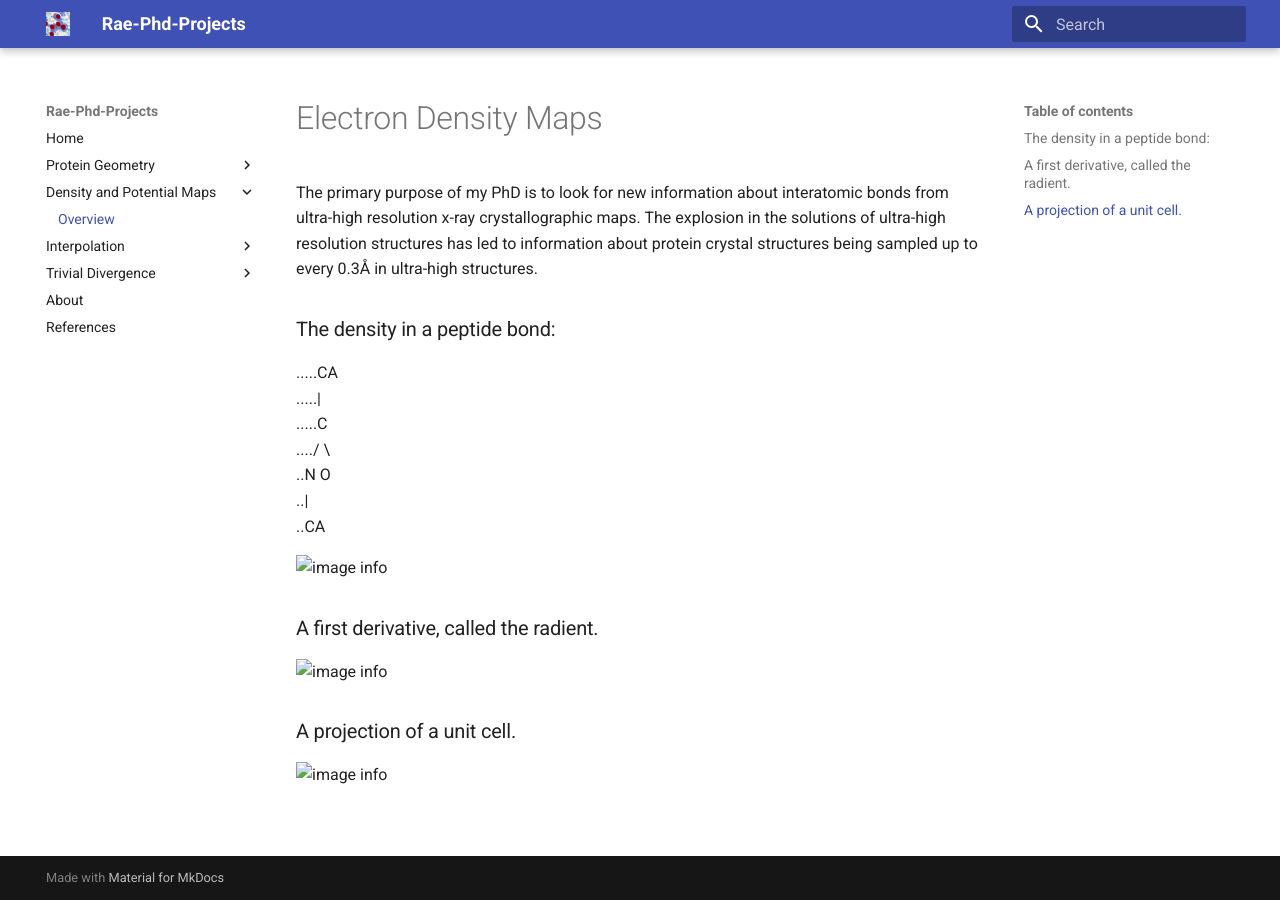
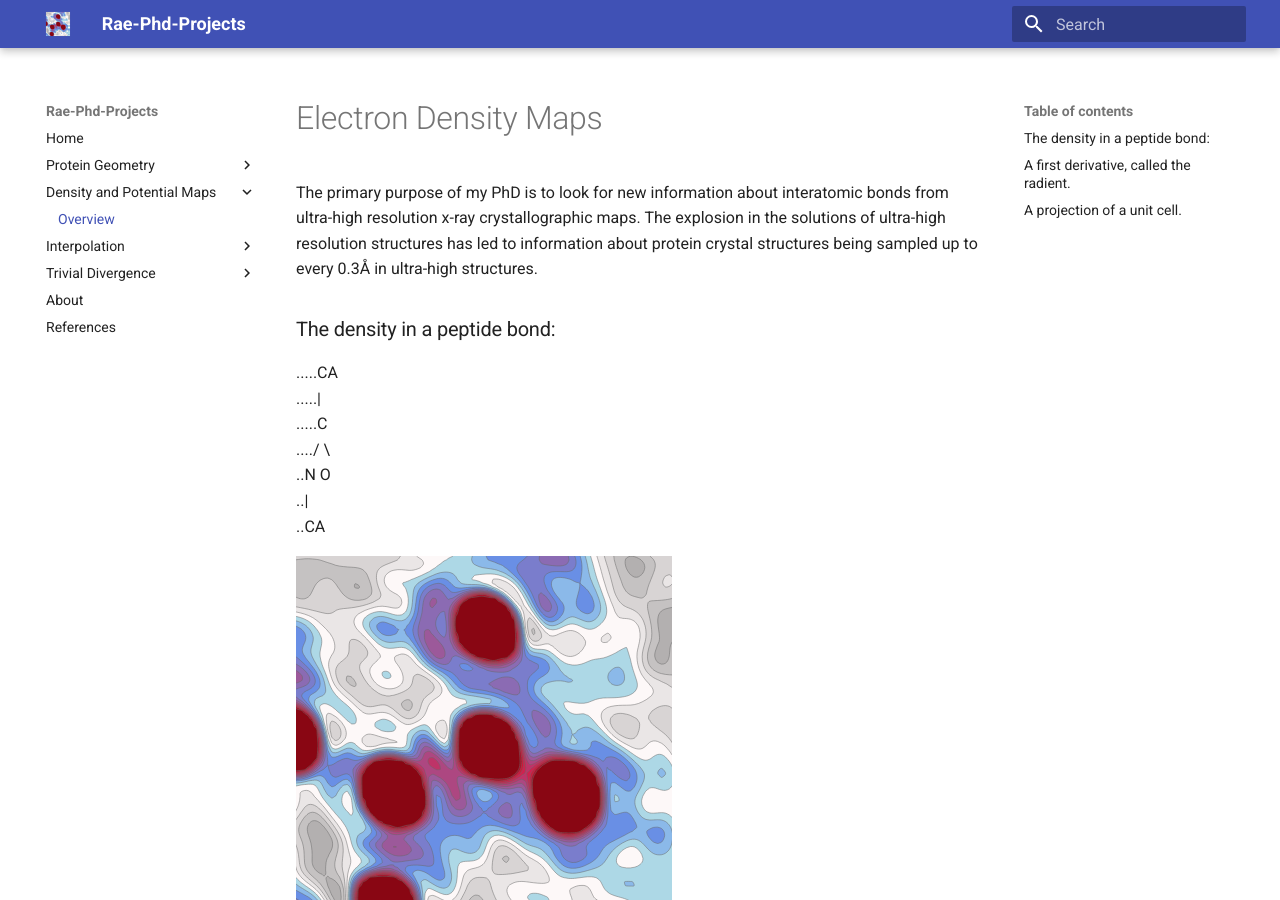
Before and after one commit to rae-gh/rae, an MkDocs documentation site: the page built from docs/maps/overview.md, in a window 1280 px wide and 900 px high. Built offline with MkDocs 1.6.1 and Material for MkDocs 9.7.7, drawn with Linux system fonts in a browser that asks for light colours.

Commit message:
Update overview.md

```diff
--- a/docs/maps/overview.md
+++ b/docs/maps/overview.md
@@ -11,10 +11,10 @@
 ..|
 ..CA
 
-![image info](./assets/density.png)
+![image info](../assets/density.png)
 
 ### A first derivative, called the radient.
-![image info](./assets/radient.png)
+![image info](../assets/radient.png)
 
 ### A projection of a unit cell.
-![image info](./assets/cross.png)
+![image info](../assets/cross.png)
```
